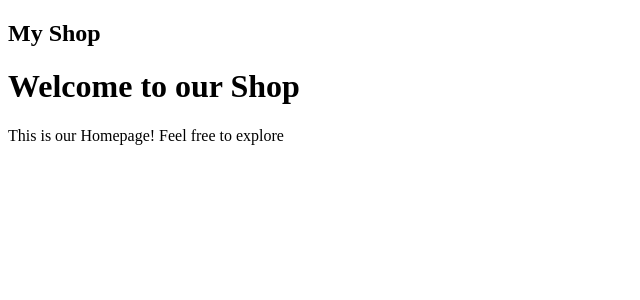
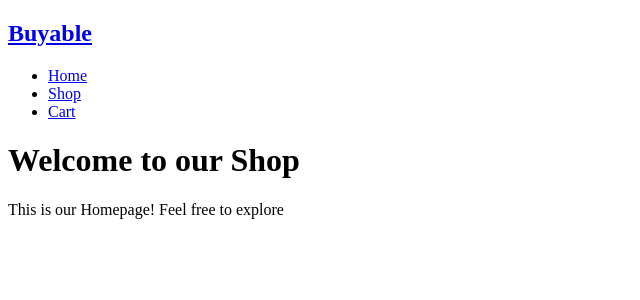
Before and after one commit to parthiv-2006/E-commerce-site, a React (Vite) app: page / in a window 1280 px wide. Shown: the top 300 px of the page, without its empty margins (0-640 px from the left). Built offline with nearby package versions, Linux system fonts and the light colour scheme.

Commit message:
feat: Add links to homepage, shop and cart

```diff
--- a/src/components/Navbar.jsx
+++ b/src/components/Navbar.jsx
@@ -1,9 +1,22 @@
+import { Link } from "react-router-dom";
+
 const Navbar = () => {
-    return(
+    return (
       <div>
-        <h2>My Shop</h2>
+        <h2><Link to="/">Buyable</Link></h2>
+        <ul>
+          <li>
+            <Link to="/">Home</Link>
+          </li>
+          <li>
+            <Link to="shop">Shop</Link>
+          </li>
+          <li>
+            <Link to="cart">Cart</Link>
+          </li>
+        </ul>
       </div>
-    )
+    );
   }
 
 export default Navbar;
```
